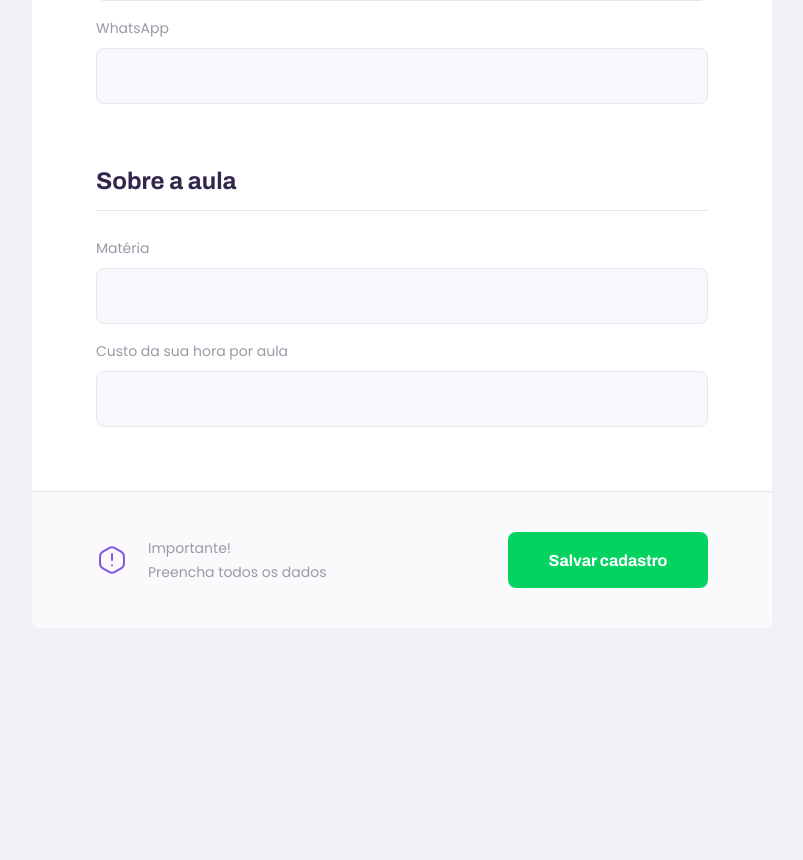
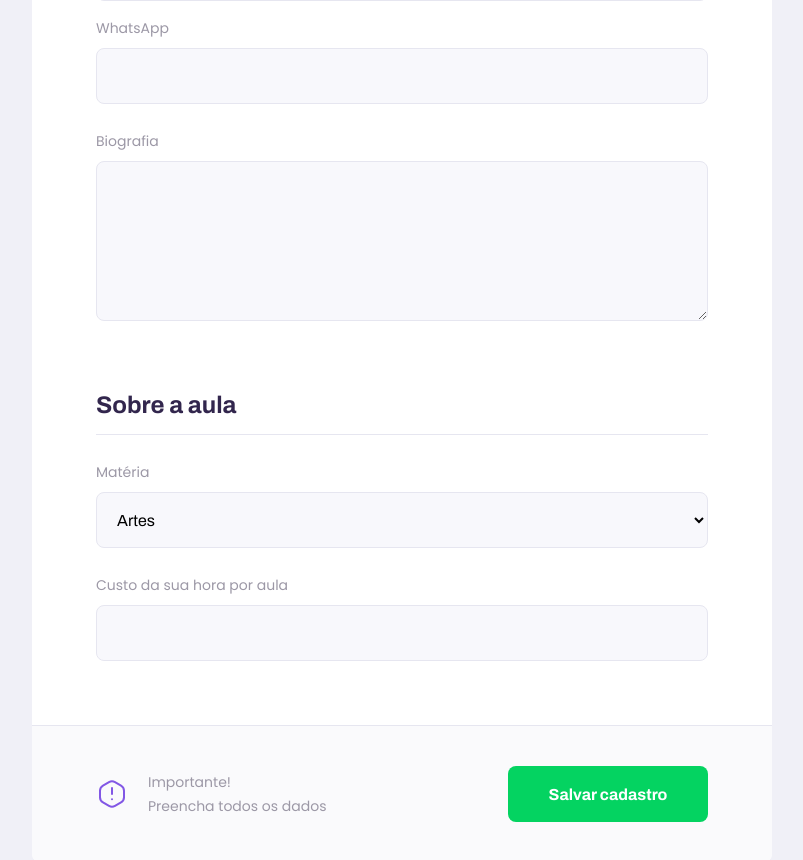
Before and after one commit to marco-amorim/NLW-02, a React (Create React App) app in the folder web/: page /give-classes in a window 1280 px wide. Shown: the part 630-1490 px from the top of the page, without its empty margins (238-1041 px from the left). Before the commit the page ends 1258 px from the top, so only its background shows below. Built offline with nearby package versions, Linux system fonts and the light colour scheme; the HTML template or start-up script is replaced by a standard one.

Commit message:
creating select and textarea components

```diff
--- /dev/null
+++ b/web/src/components/Select/index.tsx
@@ -0,0 +1,31 @@
+import React, { SelectHTMLAttributes } from 'react';
+
+import './styles.css';
+
+interface SelectProps extends SelectHTMLAttributes<HTMLSelectElement> {
+	name: string;
+	label: string;
+	options: Array<{
+		value: string;
+		label: string;
+	}>;
+}
+
+const Select: React.FC<SelectProps> = ({ name, label, options, ...rest }) => {
+	return (
+		<div className="select-block">
+			<label htmlFor={name}>{label}</label>
+			<select id={name} {...rest}>
+				{options.map((option) => {
+					return (
+						<option key={option.value} value={option.value}>
+							{option.label}
+						</option>
+					);
+				})}
+			</select>
+		</div>
+	);
+};
+
+export default Select;
--- /dev/null
+++ b/web/src/components/Select/styles.css
@@ -0,0 +1,34 @@
+.select-block {
+	position: relative;
+}
+
+.select-block + .select-block {
+	margin-top: 1.4rem;
+}
+
+.select-block label {
+	font-size: 1.4rem;
+}
+
+.select-block select {
+	width: 100%;
+	height: 5.6rem;
+	margin-top: 0.8rem;
+	border-radius: 0.8rem;
+	background: var(--color-input-background);
+	border: 1px solid var(--color-line-in-white);
+	outline: 0;
+	padding: 0 1.6rem;
+	font: 1.6rem Archivo;
+}
+
+.select-block:focus-within::after {
+	width: calc(100% - 3.2rem);
+	height: 2px;
+	content: '';
+	background-color: var(--color-primary-light);
+	position: absolute;
+	left: 1.6rem;
+	right: 1.6rem;
+	bottom: 0;
+}
--- /dev/null
+++ b/web/src/components/Textarea/index.tsx
@@ -0,0 +1,19 @@
+import React, { TextareaHTMLAttributes } from 'react';
+
+import './styles.css';
+
+interface TextAreaProps extends TextareaHTMLAttributes<HTMLTextAreaElement> {
+	name: string;
+	label: string;
+}
+
+const TextArea: React.FC<TextAreaProps> = ({ name, label, ...rest }) => {
+	return (
+		<div className="textarea-block">
+			<label htmlFor={name}>{label}</label>
+			<textarea id={name} {...rest} />
+		</div>
+	);
+};
+
+export default TextArea;
--- /dev/null
+++ b/web/src/components/Textarea/styles.css
@@ -0,0 +1,36 @@
+.textarea-block {
+	position: relative;
+}
+
+.textarea-block + .textarea-block {
+	margin-top: 1.4rem;
+}
+
+.textarea-block label {
+	font-size: 1.4rem;
+}
+
+.textarea-block textarea {
+	width: 100%;
+	height: 16rem;
+	min-height: 8rem;
+	margin-top: 0.8rem;
+	border-radius: 0.8rem;
+	background: var(--color-input-background);
+	border: 1px solid var(--color-line-in-white);
+	outline: 0;
+	resize: vertical;
+	padding: 1.2rem 1.6rem;
+	font: 1.6rem Archivo;
+}
+
+.textarea-block:focus-within::after {
+	width: calc(100% - 3.2rem);
+	height: 2px;
+	content: '';
+	background-color: var(--color-primary-light);
+	position: absolute;
+	left: 1.6rem;
+	right: 1.6rem;
+	bottom: 7px;
+}
--- a/web/src/pages/TeacherForm/index.tsx
+++ b/web/src/pages/TeacherForm/index.tsx
@@ -1,8 +1,10 @@
 import React from 'react';
 import PageHeader from '../../components/PageHeader';
+import TextArea from '../../components/Textarea';
+import Select from '../../components/Select';
+import Input from '../../components/Input';
 
 import './styles.css';
-import Input from '../../components/Input';
 
 import warningIcon from '../../assets/images/icons/warning.svg';
 
@@ -21,12 +23,30 @@
 					<Input name="name" label="Nome completo" />
 					<Input name="avatar" label="Avatar" />
 					<Input name="whatsapp" label="WhatsApp" />
+					<TextArea name="bio" label="Biografia" />
 				</fieldset>
 
 				<fieldset>
 					<legend>Sobre a aula</legend>
 
-					<Input name="subject" label="Matéria" />
+					<Select
+						name="subject"
+						label="Matéria"
+						options={[
+							{ value: 'Artes', label: 'Artes' },
+							{ value: 'Biologia', label: 'Biologia' },
+							{ value: 'Ciências', label: 'Ciências' },
+							{ value: 'Educação Física', label: 'Educação Física' },
+							{ value: 'História', label: 'História' },
+							{ value: 'Geografia', label: 'Geografia' },
+							{ value: 'Física', label: 'Física' },
+							{ value: 'Matemática', label: 'Matemática' },
+							{ value: 'Química', label: 'Química' },
+							{ value: 'Português', label: 'Português' },
+							{ value: 'Inglês', label: 'Inglês' },
+							{ value: 'Espanhol', label: 'Espanhol' },
+						]}
+					/>
 					<Input name="cost" label="Custo da sua hora por aula" />
 				</fieldset>
 
--- a/web/src/pages/TeacherForm/styles.css
+++ b/web/src/pages/TeacherForm/styles.css
@@ -36,6 +36,11 @@
 	width: 100%;
 	padding-bottom: 1.6rem;
 	border-bottom: 1px solid var(--color-line-in-white);
+}
+
+#page-teacher-form main fieldset .input-block + .textarea-block,
+#page-teacher-form main fieldset .select-block + .input-block {
+	margin-top: 2.4rem;
 }
 
 #page-teacher-form main label {
```
